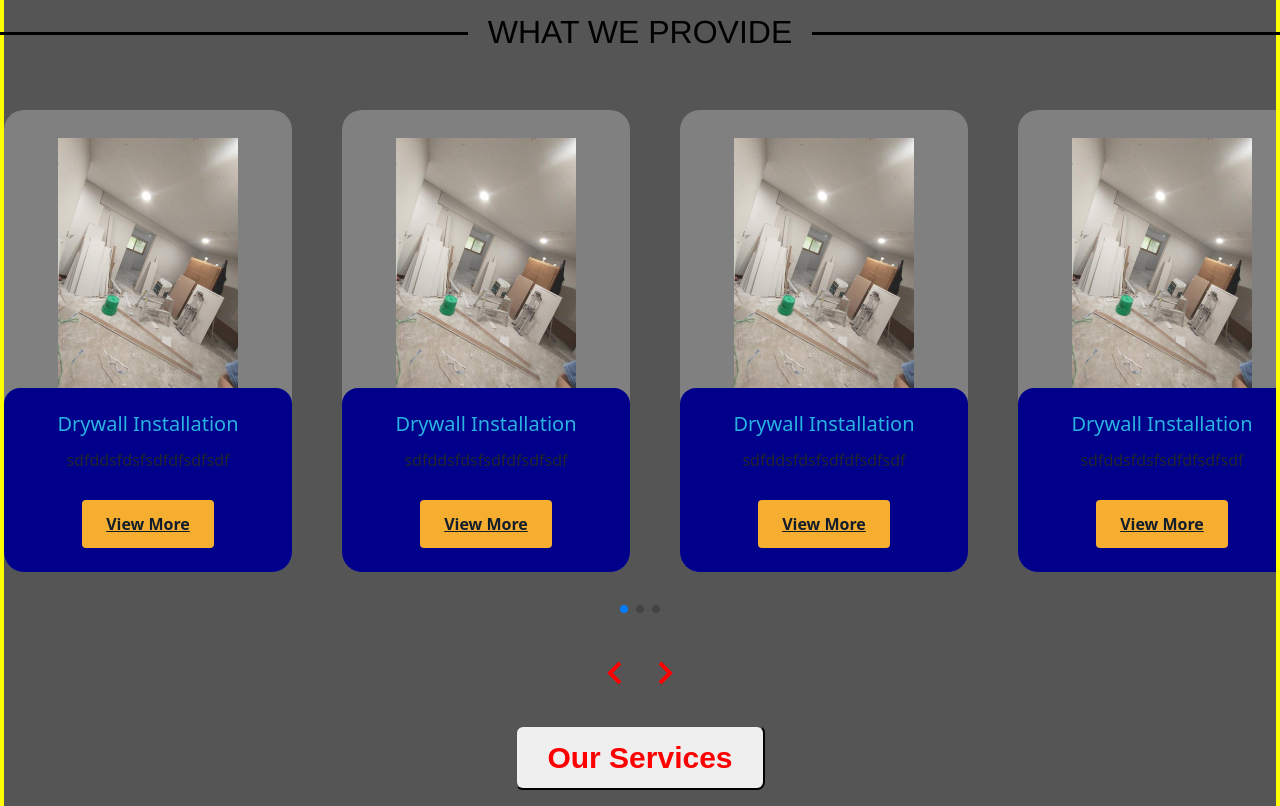
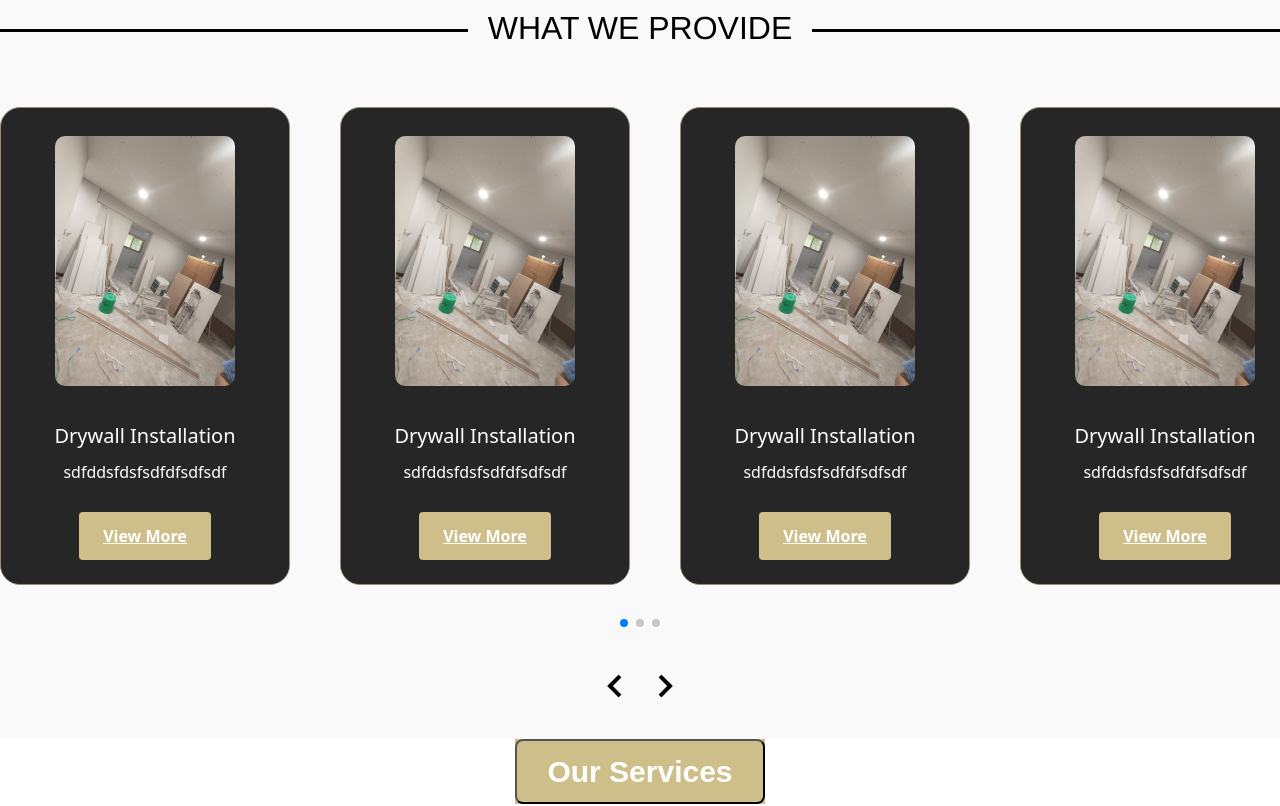
Before and after one commit to getachewhundera/clc-drywall, a Next.js app: page / in a window 1280 px wide. Shown: the part 961-1767 px from the top of the page. Built offline with nearby package versions, Linux system fonts and the light colour scheme.

Commit message:
changed css styling of card_image, card_button, and card_data changed colors, border-radius, and spacing

```diff
--- a/src/app/styles/LandingPage.module.css
+++ b/src/app/styles/LandingPage.module.css
@@ -251,18 +251,6 @@
 /*--------Card Slider CSS SECTION-----------*/
 /*----------------------------------------------------------------------------------------------*/
 
-.landing_page_cs_animation_section {
-  position: relative;
-  /* border: solid orange 10px;  */
-  background-color: #555;
-  margin-bottom: 15%;
-  border: solid yellow 4px;
-  height: 1500px;
-
-
-}
-
-
 
 /*--START--CSS FOR decorative line above "WHAT WE PROVIDE" title*/
 /*-----------------------------------------*/
@@ -355,6 +343,15 @@
 
 
 /*--START--CSS for the animation of the CARD SLIDER*/
+
+.landing_page_cs_animation_section {
+  position: relative;
+  background-color: #F9F9F9;
+  /* border: solid yellow 4px; */
+  /* height: 1500px;  */
+
+}
+
 .lp-cards-main-container {
   display: flex;
   position: relative;
@@ -389,26 +386,28 @@
 .card-article {
   width: 400px;
   border-radius: 20px;
+  border: 1px solid #9A8A78;
   overflow: hidden;
   flex: 0 0 auto;
-  /* border: yellow 1px solid;  */
-  background-color: gray;
+  background-color:#262626;
 }
 
 .card_image {
   position: relative;
-  /* background-color: hsl(38, 100%, 78%);  */
-  /* padding-block: 5px 5px;  */
+  border-radius: 5px;
   padding-top: 28px;
-  margin-bottom: -12px;
+}
 
+.card_image img {
+  border-radius: 10px;
 }
 
 
 .card_data {
-  background-color: darkblue;
+  margin-top: 5%;
+  background-color: #262626;
   Padding: 24px 32px;
-  border-radius: 16px;
+  border-radius: 0px;
   text-align: center;
   position: relative;
   z-index: 10;
@@ -423,22 +422,23 @@ z-index: 5;
 
 .card_name {
   font-size: 20px;
-  color:  hsl(195, 75%, 52%);
+  color:  white;
   margin-bottom: 12px;
 }
 
 .card_description {
   font-weight: 500;
   margin-bottom: 28px;
+  color: white;
 
 }
 
 .card_button {
   display: inline-block;
-  background-color: hsl(38, 92%, 58%);
+  background-color: #CEBF8A;
   padding: 12px 24px;
   border-radius: 4px;
-  color: hsl(212, 40%, 12%);
+  color: white;
   font-weight: 600;
 }
 
@@ -482,7 +482,7 @@ z-index: 5;
 
 
 .swiper-button-prev i, .swiper-button-next i {
-color: red;
+color: black;
 }
 
 
@@ -490,6 +490,7 @@ color: red;
   display: flex;
   position: relative;
   margin-top: 8%;
+  margin-bottom: 8%;
   justify-content: center;
 }
 
@@ -497,10 +498,12 @@ color: red;
 .cs_services_button {
   position: absolute;
   margin-bottom: 2%;
+  background-color: #CEBF8A;
 }
 
 .cs_services_button button {
-  color: red;
+  background-color: #CEBF8A;
+  color: white;
   border-radius: 8px;
   width: 250px;
   height: 65px;
```
Also changed, not shown: src/app/components/navbar/NavBarPage.tsx (line endings or trailing spaces).
